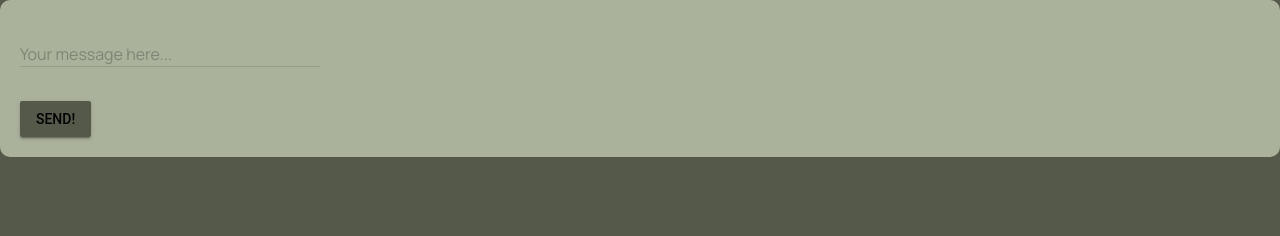
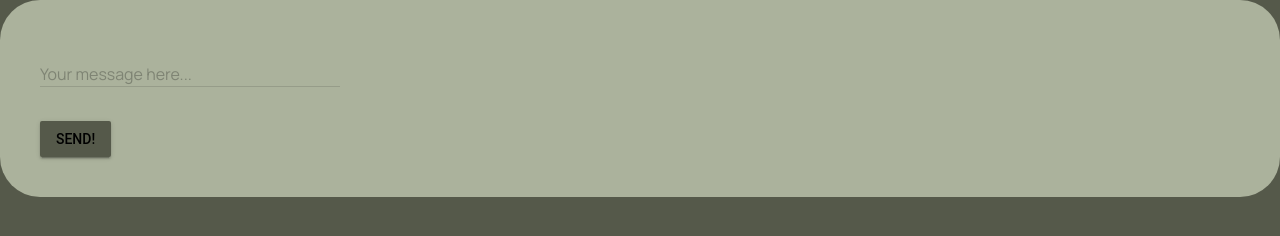
Before and after one commit to moyni-han/green-google-chat, a website: page public/index.html in a window 1280 px wide. Drawn offline with nearby package versions, Linux system fonts and the light colour scheme.

Commit message:
changed px to viewport height

```diff
--- a/public/looks.css
+++ b/public/looks.css
@@ -1,10 +1,10 @@
 div.sticky{
-    border-radius: 10px;
+    border-radius: 5vh ;
     position: -webkit-sticky;
     position: sticky;
     top: 0;
     background-color:  #ABB29C;
-    padding: 20px;
+    padding: 5vh;
   }
 
 
```
